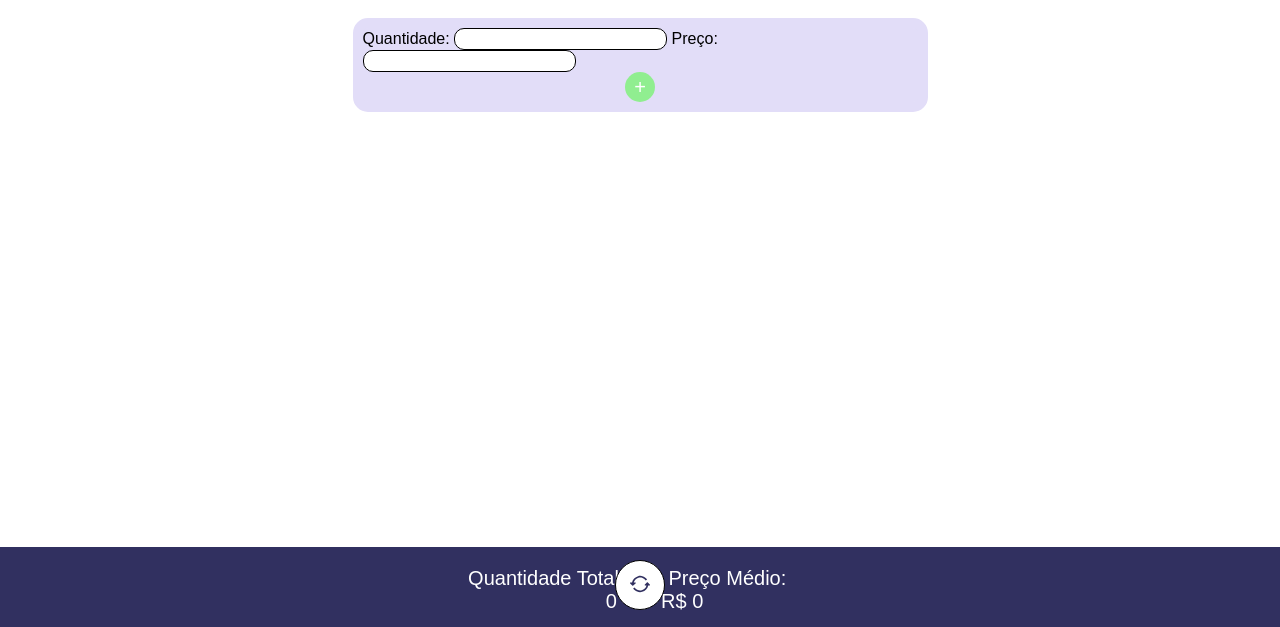
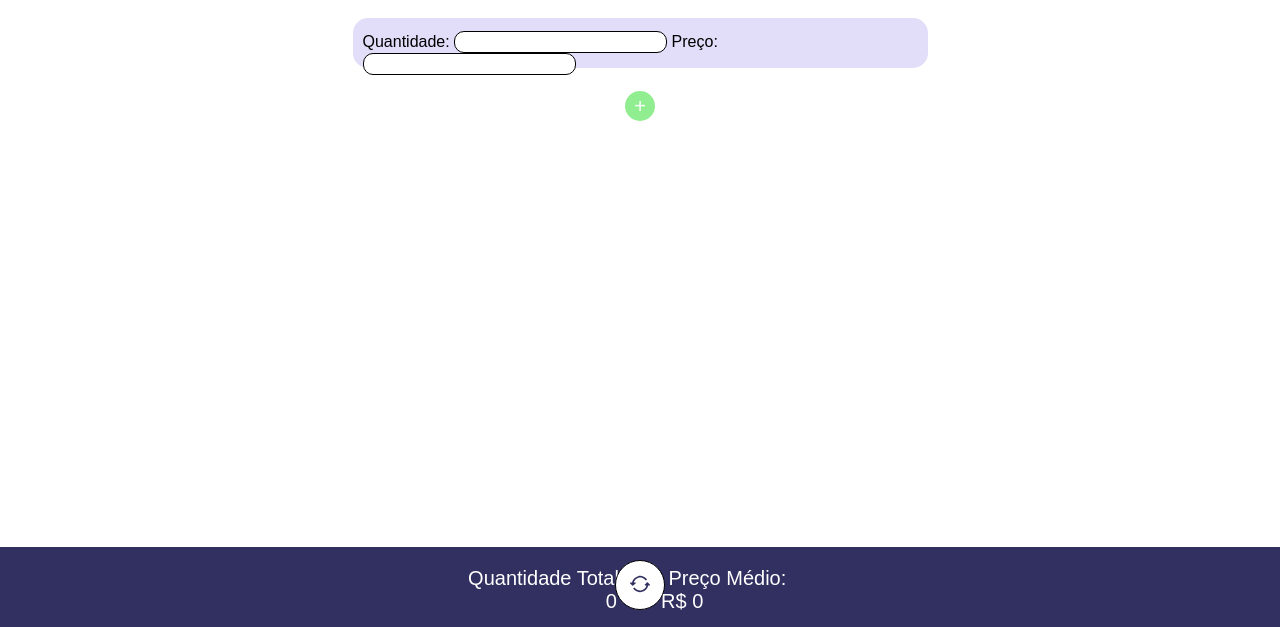
Before and after one commit to matheusagcosta/calculadora-do-investidor, a plain HTML site: page index.html in a window 1280 px wide. Shown: the part 173-800 px from the top of the page. Drawn offline with Linux system fonts and the light colour scheme.

Commit message:
section and forms style remaster

```diff
--- a/code.js
+++ b/code.js
@@ -53,7 +53,7 @@ function calcPrice(y) {
         }
         // form creation
         var html = `
-        <form>
+        <form class="form">
         <label for="quantityN" id="quantidade">Quantidade:</label>
         <input type="text" name="quantityN" min="0" value="" required>
         <label for="priceN" id="preco">Preço:</label>
--- a/index.html
+++ b/index.html
@@ -55,7 +55,7 @@
     <h1>Calcular Preço Médio</h1>
     </div>
     <div class="section" id="section">
-      <form>
+      <form class="form">
 
         <label for="quantityN" id="quantidade">Quantidade:</label>
         <input type="text" name="quantityN" min="0" value="" required>
--- a/main.css
+++ b/main.css
@@ -103,16 +103,21 @@ input {
 }
 
 .section  {
+  flex-direction: column;
+
+}
+
+.form {
   background-color: #E2DDF8;
   border: 10px solid #E2DDF8;
   border-radius: 15px;
-  display: block;
-  flex-direction: column;
   font-size: 16px;
   max-width: 575px;
+  max-height: 50px;
+  display: block;
   margin-right: auto;
   margin-left: auto;
-  position: relative;
+  padding-top: 3px;
 }
 
 #add {
@@ -127,7 +132,8 @@ input {
   margin-left: auto;
   margin-right: auto;
   justify-content: center;
-  text-align: center;
+  position: relative;
+  top: 16px;
 }
 
 .trash {
@@ -138,7 +144,9 @@ input {
   justify-content: center;
   border-radius: 50px;
   position: relative;
-  left: 95%;
+  left: 102%;
+  bottom: 25px;
+
 }
 
 .section input {
```
